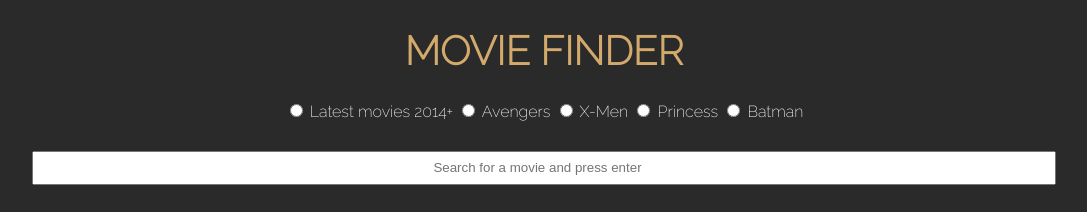
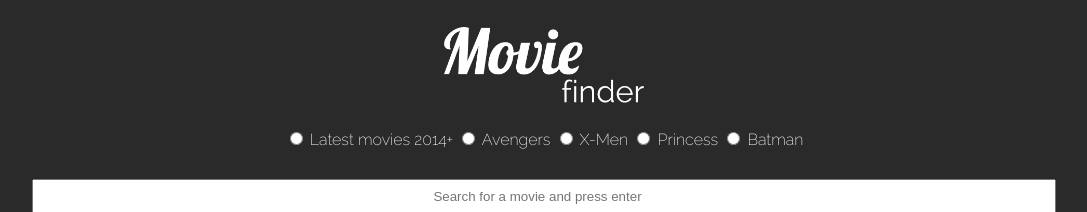
Before and after one commit to fullstack-exercises/movie-finder, a plain HTML site: page index.html in a window 1280 px wide. Shown: the top 212 px of the page, without its empty margins (96-1183 px from the left). Drawn offline with Linux system fonts and the light colour scheme.

Commit message:
Replaced h1 with logo

```diff
--- a/assets/style/_global.scss
+++ b/assets/style/_global.scss
@@ -2,6 +2,13 @@
     background-color: $color-darkgrey;
     color: $color-white;
     font-family: 'Raleway', sans-serif;
+}
+
+.logo {
+    display: block;
+    margin: 0 auto;
+    width: 200px;
+    height: auto;
 }
 
 nav {
--- a/index.html
+++ b/index.html
@@ -12,7 +12,9 @@
 
 <body>
     <header>
-        <h1>Movie finder</h1>
+        <h1>
+            <img class="logo" src="./assets/img/logo.png">
+        </h1>
     </header>
     <nav class="container">
         <form>
```
Also changed, not shown: assets/img/logo.png (added), assets/style/style.css, 1 other file.
